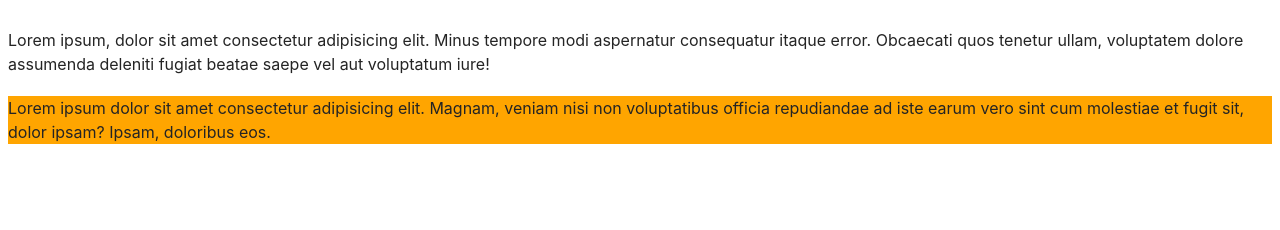
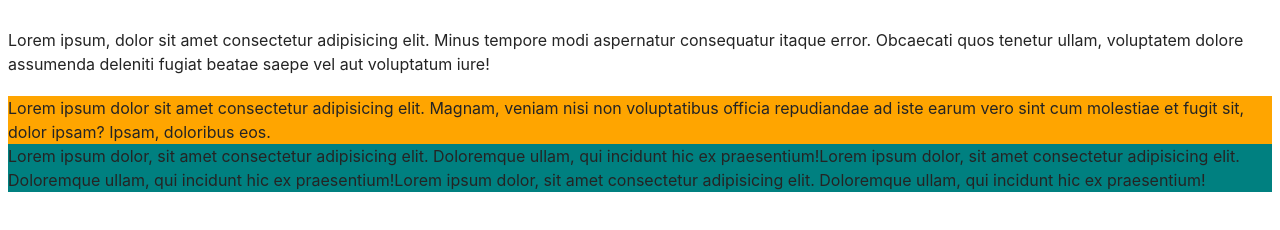
Before and after one commit to Nikson0705/project-1-2, a website built with Vite: page src/index.html in a window 1280 px wide. Built offline with nearby package versions, Linux system fonts and the light colour scheme.

Commit message:
add features

```diff
--- /dev/null
+++ b/src/css/features.css
@@ -0,0 +1,3 @@
+.features {
+  background-color: teal;
+}
--- a/src/css/styles.css
+++ b/src/css/styles.css
@@ -7,6 +7,7 @@
 @import url('./reset.css');
 @import url('./header.css');
 @import url('./hero.css');
+@import url('./features.css');
 
 :root {
   font-family: Inter, Avenir, Helvetica, Arial, sans-serif;
--- a/src/index.html
+++ b/src/index.html
@@ -11,6 +11,7 @@
     <load src="partials/header.html" />
     <main>
       <load src="partials/hero.html" />
+      <load src="partials/features.html" />
     </main>
     <script type="module" src="/main.js"></script>
   </body>
--- /dev/null
+++ b/src/partials/features.html
@@ -0,0 +1,3 @@
+<section class="features">
+    <p>Lorem ipsum dolor, sit amet consectetur adipisicing elit. Doloremque ullam, qui incidunt hic ex praesentium!Lorem ipsum dolor, sit amet consectetur adipisicing elit. Doloremque ullam, qui incidunt hic ex praesentium!Lorem ipsum dolor, sit amet consectetur adipisicing elit. Doloremque ullam, qui incidunt hic ex praesentium!</p>
+</section>
```
